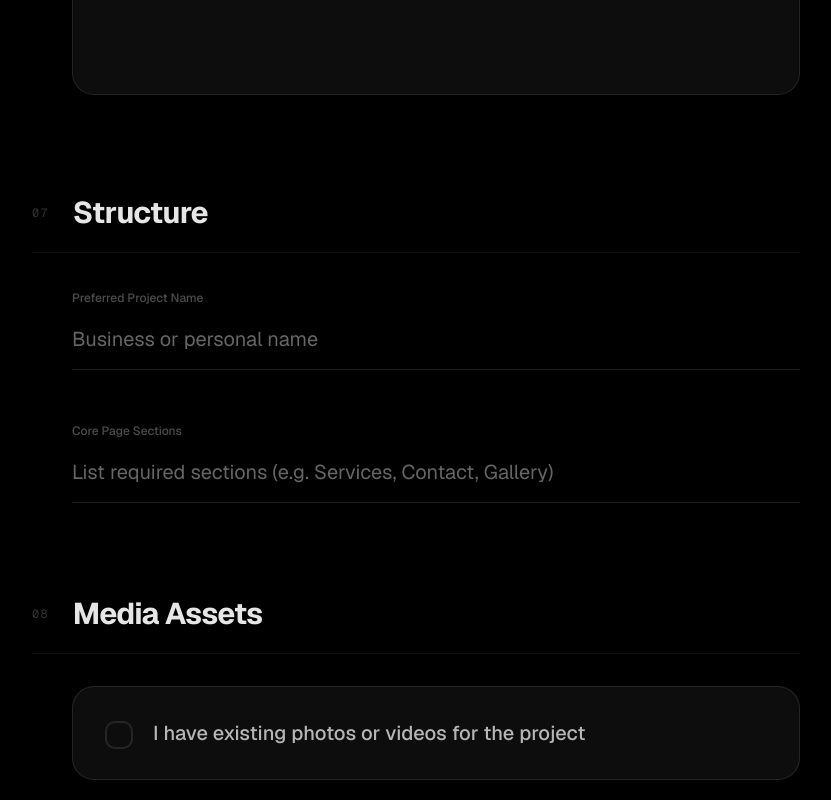
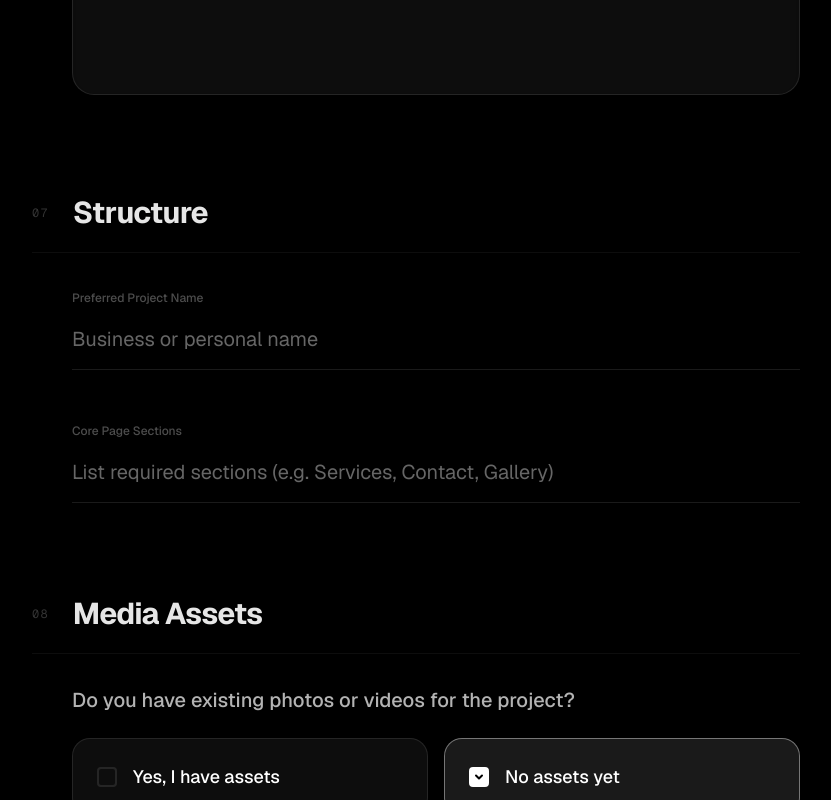
Before and after one commit to JetrayProjects/PortfolioWebsite, a Next.js app: page /request in a window 1280 px wide. Shown: the part 2000-2800 px from the top of the page, without its empty margins (224-1055 px from the left). Built offline with nearby package versions, Linux system fonts and the light colour scheme; no server answers.

Commit message:
Email sending capabilities added

```diff
--- a/package.json
+++ b/package.json
@@ -21,6 +21,7 @@
     "react": "19.2.3",
     "react-dom": "19.2.3",
     "react-hook-form": "^7.71.1",
+    "resend": "^6.9.2",
     "tailwind-merge": "^3.4.0",
     "zod": "^4.3.6"
   },
--- /dev/null
+++ b/src/app/request/actions.ts
@@ -0,0 +1,77 @@
+"use server";
+
+import { Resend } from "resend";
+
+const resend = new Resend(process.env.RESEND_API_KEY);
+
+export async function sendProjectBrief(data: any) {
+    try {
+        const {
+            name,
+            email,
+            secondaryEmail,
+            mobile,
+            country,
+            category,
+            fonts,
+            colors,
+            about,
+            websiteName,
+            sections,
+            mediaStatus
+        } = data;
+
+        const { data: result, error } = await resend.emails.send({
+            from: "Portfolio Brief <onboarding@resend.dev>",
+            to: ["sahiljartare@gmail.com"], // Using the email you likely signed up with
+            subject: `New Project Brief: ${websiteName} from ${name}`,
+            html: `
+                <div style="font-family: sans-serif; max-width: 600px; margin: 0 auto; padding: 20px; color: #111;">
+                    <h1 style="border-bottom: 2px solid #eee; padding-bottom: 10px;">New Project Brief</h1>
+
+                    <section style="margin-top: 20px;">
+                        <h2 style="color: #666; font-size: 14px; text-transform: uppercase;">Sender Info</h2>
+                        <p><strong>Name:</strong> ${name}</p>
+                        <p><strong>Email:</strong> ${email}</p>
+                        <p><strong>Secondary Email:</strong> ${secondaryEmail || "N/A"}</p>
+                        <p><strong>Mobile:</strong> ${mobile || "N/A"}</p>
+                        <p><strong>Country:</strong> ${country}</p>
+                    </section>
+
+                    <section style="margin-top: 20px;">
+                        <h2 style="color: #666; font-size: 14px; text-transform: uppercase;">Project Basics</h2>
+                        <p><strong>Website Name:</strong> ${websiteName}</p>
+                        <p><strong>Category:</strong> ${category}</p>
+                        <p><strong>Sections:</strong> ${sections}</p>
+                    </section>
+
+                    <section style="margin-top: 20px;">
+                        <h2 style="color: #666; font-size: 14px; text-transform: uppercase;">Vision & Style</h2>
+                        <p><strong>About:</strong> ${about}</p>
+                        <p><strong>Fonts:</strong> ${fonts}</p>
+                        <p><strong>Color Palette:</strong> ${colors.join(", ")}</p>
+                    </section>
+
+                    <section style="margin-top: 20px;">
+                        <h2 style="color: #666; font-size: 14px; text-transform: uppercase;">Media Assets</h2>
+                        <p><strong>Has existing media?</strong> ${mediaStatus === "yes" ? "Yes" : "No"}</p>
+                    </section>
+
+                    <footer style="margin-top: 40px; padding-top: 20px; border-top: 1px solid #eee; font-size: 12px; color: #999;">
+                        Sent from your Porfolio Brief API.
+                    </footer>
+                </div>
+            `,
+        });
+
+        if (error) {
+            console.error("Resend Error:", error);
+            return { success: false, error: error.message };
+        }
+
+        return { success: true, data: result };
+    } catch (err: any) {
+        console.error("Submission error:", err);
+        return { success: false, error: err.message };
+    }
+}
--- a/src/app/request/page.tsx
+++ b/src/app/request/page.tsx
@@ -6,7 +6,8 @@ import { zodResolver } from "@hookform/resolvers/zod";
 import * as z from "zod";
 import { motion, AnimatePresence } from "motion/react";
 import { FloatingHomeButton } from "@/components/ui/floating-home-button";
-import { ChevronRight, Plus, X, CheckCircle2 } from "lucide-react";
+import { ChevronRight, Plus, X, CheckCircle2, Loader2 } from "lucide-react";
+import { sendProjectBrief } from "./actions";
 import { cn } from "@/lib/utils";
 
 const formSchema = z.object({
@@ -21,7 +22,7 @@ const formSchema = z.object({
     about: z.string().min(10, "Please describe what the website is about"),
     websiteName: z.string().min(2, "Website name is required"),
     sections: z.string().min(1, "Please list requested sections"),
-    hasMedia: z.boolean(),
+    mediaStatus: z.enum(["yes", "no"]),
 });
 
 type FormData = z.infer<typeof formSchema>;
@@ -38,6 +39,7 @@ const categories = [
 
 export default function RequestPage() {
     const [isSubmitted, setIsSubmitted] = useState(false);
+    const [isPending, setIsPending] = useState(false);
 
     const {
         register,
@@ -50,7 +52,7 @@ export default function RequestPage() {
         defaultValues: {
             fonts: "",
             colors: ["#000000", "#ffffff", "#3b82f6", "#10b981"],
-            hasMedia: false,
+            mediaStatus: "no",
         },
     });
 
@@ -59,12 +61,22 @@ export default function RequestPage() {
         name: "colors" as never,
     });
 
-    const hasMedia = watch("hasMedia");
+    const mediaStatus = watch("mediaStatus");
 
     const onSubmit = async (data: FormData) => {
-        console.log("Form submitted:", data);
-        // Information will be stored via Resend later when user provides API key
+        setIsPending(true);
+        try {
+            const result = await sendProjectBrief(data);
+            if (result.success) {
                 setIsSubmitted(true);
+            } else {
+                alert("Something went wrong: " + result.error);
+            }
+        } catch (error) {
+            alert("Error submitting form. Please try again.");
+        } finally {
+            setIsPending(false);
+        }
     };
 
     if (isSubmitted) {
@@ -111,17 +123,8 @@ export default function RequestPage() {
                         animate={{ opacity: 1, y: 0 }}
                         className="text-5xl md:text-7xl font-sans font-bold tracking-tight"
                     >
-                        Project Brief
+                        Describe your desired website..
                     </motion.h1>
-                    <motion.p
-                        initial={{ opacity: 0, y: 20 }}
-                        animate={{ opacity: 1, y: 0 }}
-                        transition={{ delay: 0.1 }}
-                        className="text-white/40 font-sans text-lg md:text-xl max-w-xl"
-                    >
-                        High-end digital solutions tailored to your vision.
-                        Provide the technical details below.
-                    </motion.p>
                 </div>
 
                 <form onSubmit={handleSubmit(onSubmit)} className="space-y-24">
@@ -269,47 +272,85 @@ export default function RequestPage() {
                         </div>
                     </Section>
 
-                    {/* 8. Checkbox: Media */}
+                    {/* 8. Media Assets */}
                     <Section num="08" title="Media Assets">
-                        <label className="flex items-start gap-5 group cursor-pointer bg-white/5 p-8 rounded-3xl border border-white/10 hover:bg-white/[0.07] transition-all">
-                            <div className="relative flex items-center h-7 pt-1">
+                        <div className="space-y-6">
+                            <p className="text-xl font-sans font-medium text-white/70">
+                                Do you have existing photos or videos for the project?
+                            </p>
+                            <div className="grid grid-cols-1 sm:grid-cols-2 gap-4">
+                                <label className={cn(
+                                    "flex items-center gap-4 group cursor-pointer p-6 rounded-2xl border transition-all",
+                                    mediaStatus === "yes" ? "bg-white/10 border-white/40" : "bg-white/5 border-white/10 hover:bg-white/[0.07]"
+                                )}>
+                                    <div className="relative flex items-center h-5">
                                         <input
-                                    type="checkbox"
-                                    {...register("hasMedia")}
-                                    className="peer h-7 w-7 rounded-lg border-2 border-white/10 bg-transparent checked:bg-white checked:border-white transition-all appearance-none cursor-pointer"
+                                            type="radio"
+                                            value="yes"
+                                            {...register("mediaStatus")}
+                                            className="peer h-5 w-5 rounded border-2 border-white/10 bg-transparent checked:bg-white checked:border-white transition-all appearance-none cursor-pointer"
                                         />
                                         <div className="absolute inset-0 flex items-center justify-center opacity-0 peer-checked:opacity-100 transition-opacity pointer-events-none">
-                                    <ChevronRight className="w-4 h-4 text-black transform rotate-90" strokeWidth={3} />
+                                            <ChevronRight className="w-3 h-3 text-black transform rotate-90" strokeWidth={4} />
                                         </div>
                                     </div>
-                            <div className="space-y-2">
-                                <span className="text-xl font-sans font-medium text-white/70 group-hover:text-white transition-colors">
-                                    I have existing photos or videos for the project
-                                </span>
+                                    <span className="text-lg font-sans font-medium">Yes, I have assets</span>
+                                </label>
+
+                                <label className={cn(
+                                    "flex items-center gap-4 group cursor-pointer p-6 rounded-2xl border transition-all",
+                                    mediaStatus === "no" ? "bg-white/10 border-white/40" : "bg-white/5 border-white/10 hover:bg-white/[0.07]"
+                                )}>
+                                    <div className="relative flex items-center h-5">
+                                        <input
+                                            type="radio"
+                                            value="no"
+                                            {...register("mediaStatus")}
+                                            className="peer h-5 w-5 rounded border-2 border-white/10 bg-transparent checked:bg-white checked:border-white transition-all appearance-none cursor-pointer"
+                                        />
+                                        <div className="absolute inset-0 flex items-center justify-center opacity-0 peer-checked:opacity-100 transition-opacity pointer-events-none">
+                                            <ChevronRight className="w-3 h-3 text-black transform rotate-90" strokeWidth={4} />
+                                        </div>
+                                    </div>
+                                    <span className="text-lg font-sans font-medium">No assets yet</span>
+                                </label>
+                            </div>
+
                             <AnimatePresence>
-                                    {hasMedia && (
+                                {mediaStatus === "yes" && (
                                     <motion.p
                                         initial={{ opacity: 0, height: 0 }}
                                         animate={{ opacity: 1, height: "auto" }}
                                         exit={{ opacity: 0, height: 0 }}
-                                            className="text-sm text-white/30 font-sans tracking-tight leading-relaxed"
+                                        className="text-sm text-white/30 font-sans leading-relaxed"
                                     >
                                         Technical Note: We handle file collection via secure transfer. I will reach out personally to sync your assets once the brief is reviewed.
                                     </motion.p>
                                 )}
                             </AnimatePresence>
                         </div>
-                        </label>
                     </Section>
 
                     {/* Submit Button */}
                     <div className="pt-10">
                         <button
                             type="submit"
-                            className="group relative w-full md:w-auto px-16 py-6 bg-white text-black text-xl font-sans font-bold rounded-full overflow-hidden transition-all hover:scale-[1.02] active:scale-[0.98] shadow-2xl"
+                            disabled={isPending}
+                            className="group relative w-full md:w-auto px-10 py-4 bg-white text-black text-lg font-sans font-bold rounded-full overflow-hidden transition-all hover:scale-[1.02] active:scale-[0.98] shadow-2xl disabled:opacity-50 disabled:cursor-not-allowed"
                         >
-                            <span className="relative z-10 transition-colors">Submit Project Brief</span>
+                            <span className="relative z-10 flex items-center justify-center gap-2">
+                                {isPending ? (
+                                    <>
+                                        <Loader2 className="w-5 h-5 animate-spin" />
+                                        Processing...
+                                    </>
+                                ) : (
+                                    "Submit Project Brief"
+                                )}
+                            </span>
+                            {!isPending && (
                                 <div className="absolute inset-0 bg-neutral-100 transform translate-y-full group-hover:translate-y-0 transition-transform duration-500 ease-out" />
+                            )}
                         </button>
                     </div>
                 </form>
```
Also changed, not shown: 1 other file (tests, documents, lock files or other folders). Lines whose indentation alone changed are shown as unchanged.
